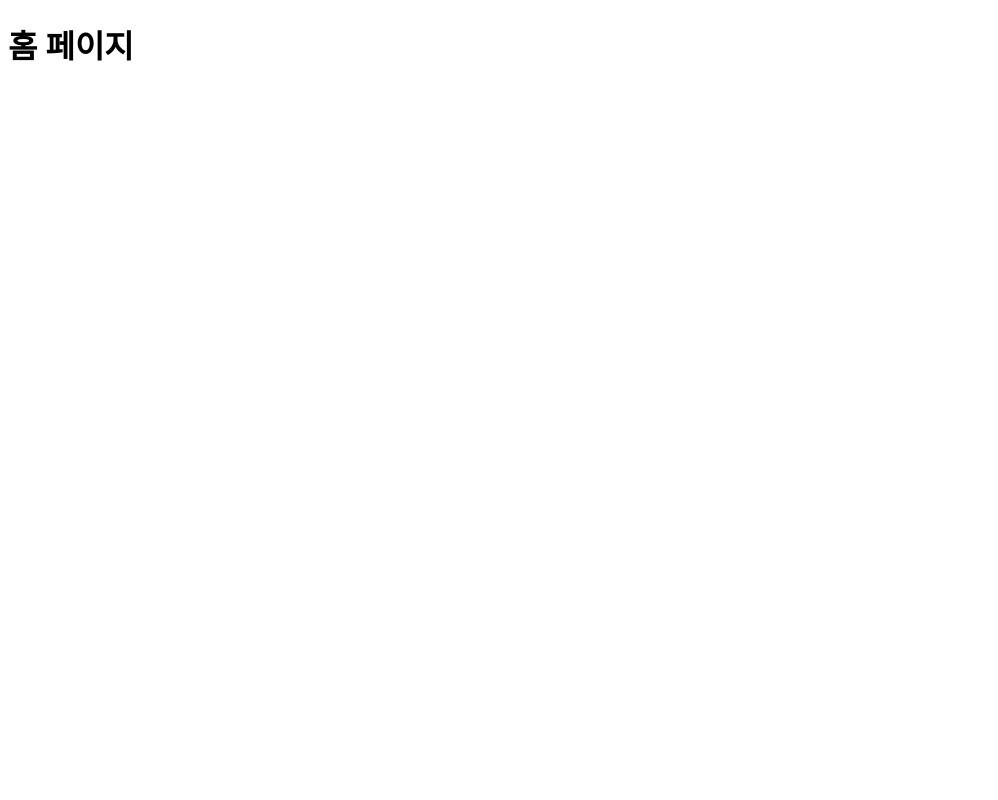
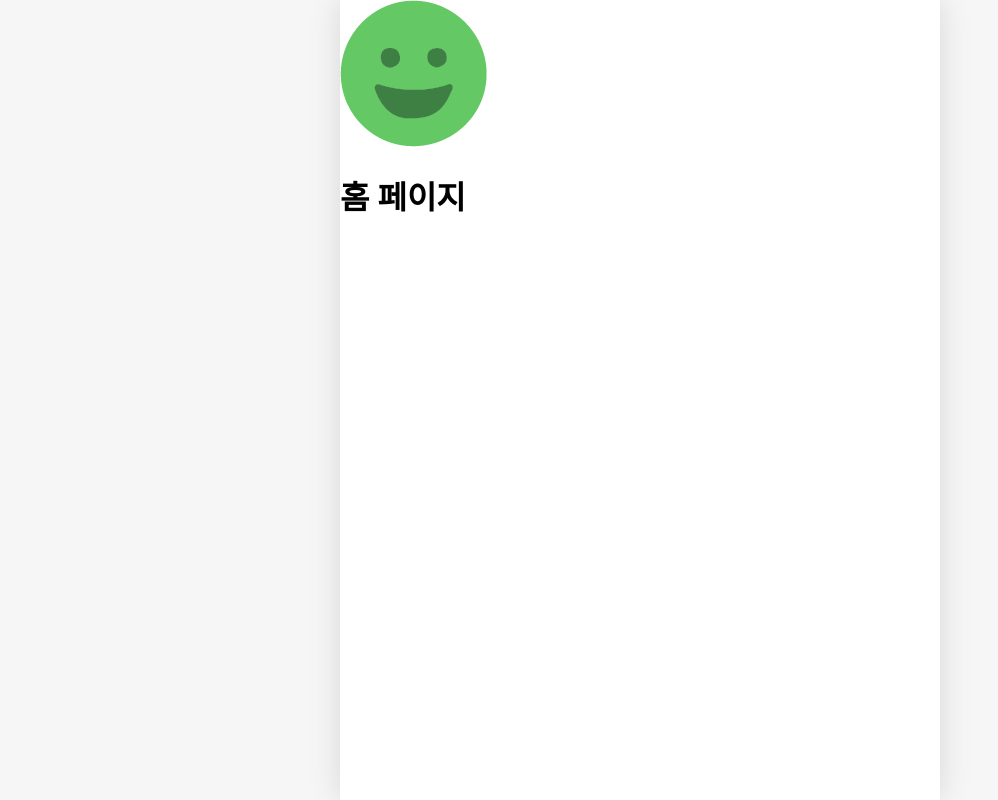
Before and after one commit to min3eo/-, a React (Vite) app: page / in a window 1280 px wide. Shown: the whole page, without its empty margins (0-998 px from the left). Built offline with nearby package versions, Linux system fonts and the light colour scheme; a web font is replaced by a local one.

Commit message:
Feat: 기본 css 구현하기

```diff
--- a/src/App.jsx
+++ b/src/App.jsx
@@ -8,9 +8,15 @@ import New from "./pages/new/New";
 import Diary from "./pages/diary/Diary";
 import NotFound from "./pages/NotFound";
 
+//이미지 가져오기 유틸 훅
+import getEmotionImage from "./utils/get-emotion-images";
+
 function App() {
   return (
     <>
+      <div>
+        <img src={getEmotionImage(1)} alt='이미지'/>
+      </div>
       <Routes>
         <Route path="/" element={<Home />} />
         <Route path="/new" element={<New />} />
--- a/src/index.css
+++ b/src/index.css
@@ -3,6 +3,24 @@
   src: url("/font/NanumPenScript-Regular.ttf");
 }
 
+html,
+body {
+  margin: 0px;
+  width: 100%;
+  background-color: rgb(246, 246, 246);
+}
+
+#root {
+  box-sizing: border-box;
+  background-color: white;
+  max-width: 600px;
+  width: 100%;
+  margin: 0 auto;
+  min-height: 100vh;
+  height: 100%;
+  box-shadow: rgba(100, 100, 100, 0.2) 0px 0px 29px 0px;
+}
+
 body * {
   font-family: "Nanum";
 }
--- /dev/null
+++ b/src/utils/get-emotion-images.js
@@ -0,0 +1,27 @@
+import emotion1 from "../assets/emotions/emotion1.png";
+import emotion2 from "../assets/emotions/emotion2.png";
+import emotion3 from "../assets/emotions/emotion3.png";
+import emotion4 from "../assets/emotions/emotion4.png";
+import emotion5 from "../assets/emotions/emotion5.png";
+
+export function getEmotionImage(emotionId) {
+  switch (emotionId) {
+    case 1:
+      return emotion1;
+    case 2:
+      return emotion2;
+
+    case 3:
+      return emotion3;
+
+    case 4:
+      return emotion4;
+
+    case 5:
+      return emotion5;
+    default:
+      return null;
+  }
+}
+
+export default getEmotionImage;
```
